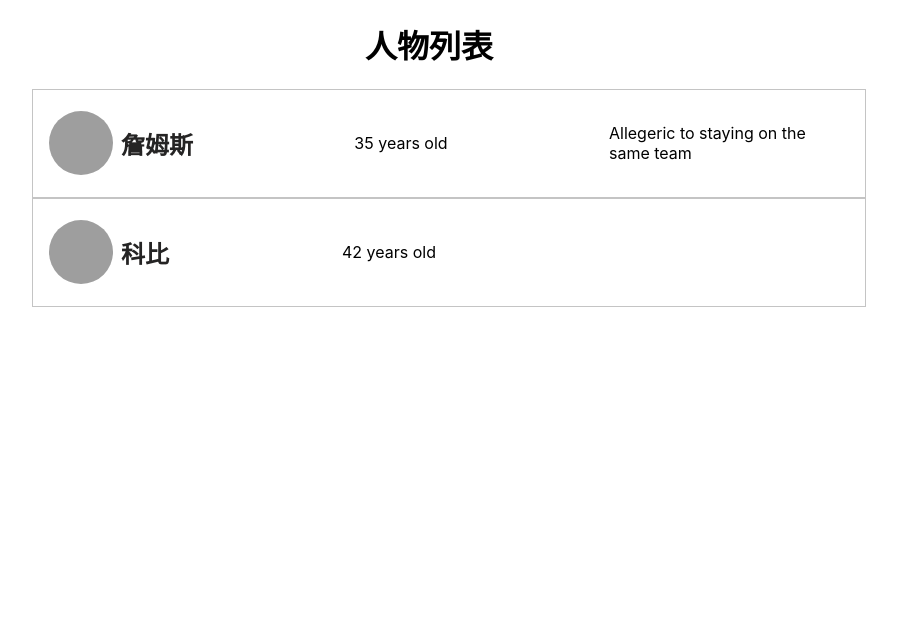
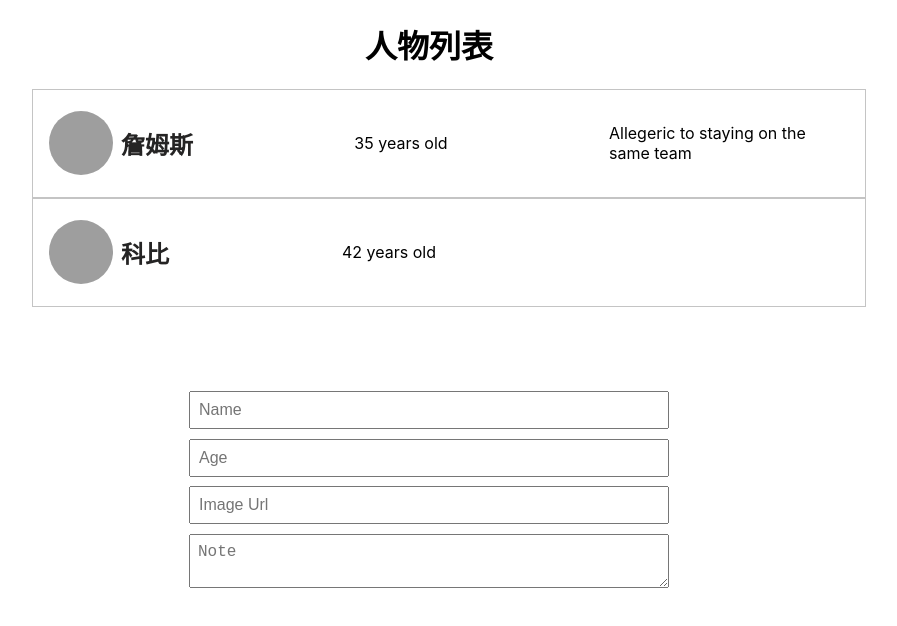
Before and after one commit to yiyu66/todolist-react-ts, a React (Create React App) app: page / in a window 1280 px wide. Shown: the top 626 px of the page, without its empty margins (211-1108 px from the left). Built offline with nearby package versions, Linux system fonts and the light colour scheme; grey boxes are pictures that could not be loaded.

Commit message:
增加输入框

```diff
--- a/src/App.tsx
+++ b/src/App.tsx
@@ -1,6 +1,7 @@
 import React, { useEffect, useState } from "react";
 import "./App.css";
 import List from "./components/List";
+import AddToList from "./components/AddToList";
 function App() {
   interface IState {
     people: {
@@ -28,6 +29,7 @@ function App() {
     <div className="App">
       <h1>人物列表</h1>
       <List people={people}></List>
+      <AddToList people={people}></AddToList>
     </div>
   );
 }
--- /dev/null
+++ b/src/components/AddToList.tsx
@@ -0,0 +1,55 @@
+import React, { useState } from "react";
+
+interface IProps {
+  people: {
+    name: string;
+    img: string;
+    age: number;
+    note?: string;
+  }[];
+}
+
+const AddToList: React.FC<IProps> = () => {
+  const [input, setInput] = useState({
+    name: "",
+    age: "",
+    note: "",
+    img: "",
+  });
+
+  const handleChange = (e: React.ChangeEvent<HTMLInputElement | HTMLTextAreaElement>) => {
+    setInput({ ...input, [e.target.name]: e.target.value });
+  };
+
+  return (
+    <div className="AddToList">
+      <input
+        type="text"
+        onChange={handleChange}
+        className="AddToList-input"
+        name="name"
+        value={input.name}
+        placeholder="Name"
+      />
+      <input
+        type="text"
+        onChange={handleChange}
+        className="AddToList-input"
+        name="age"
+        value={input.age}
+        placeholder="Age"
+      />
+      <input
+        type="text"
+        onChange={handleChange}
+        className="AddToList-input"
+        name="img"
+        value={input.img}
+        placeholder="Image Url"
+      />
+      <textarea onChange={handleChange} className="AddToList-input" name="note" value={input.note} placeholder="Note" />
+    </div>
+  );
+};
+
+export default AddToList;
```
